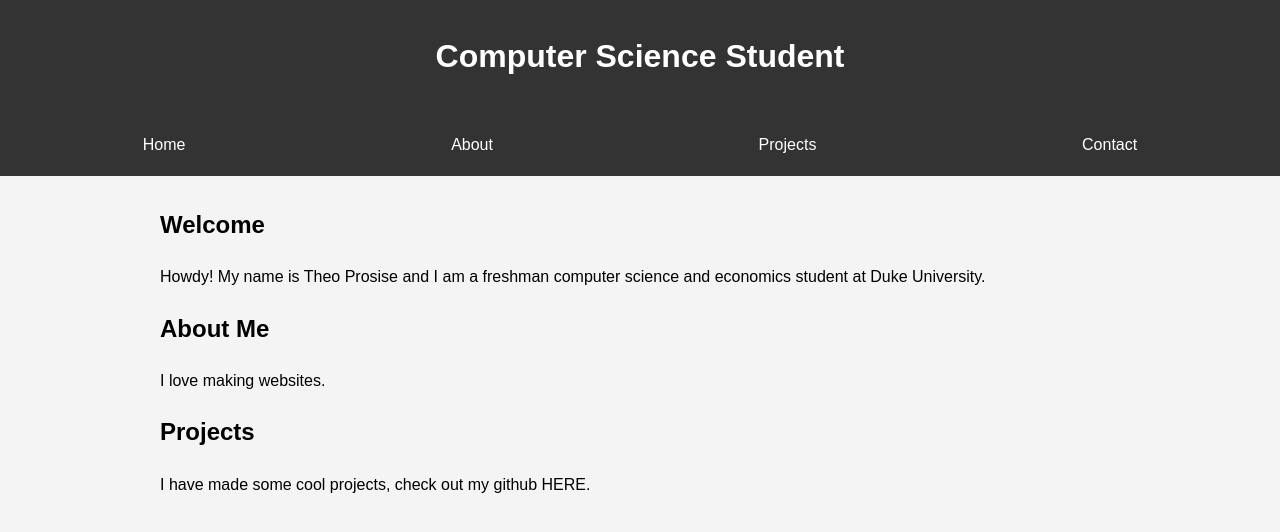
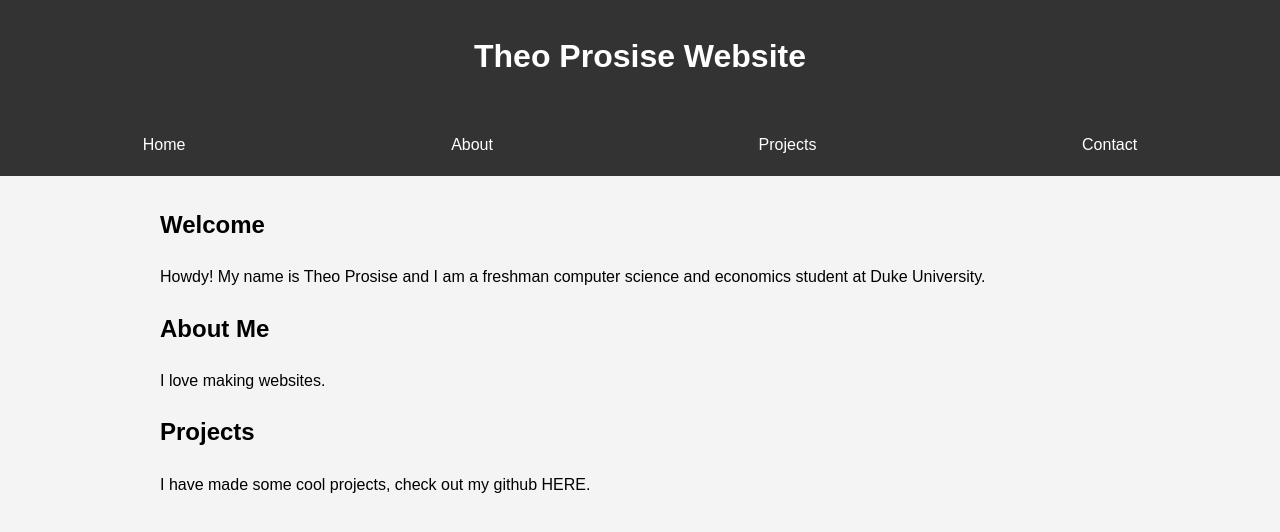
Before and after one commit to theoprosise/theoprosise.github.io, a plain HTML site: page index.html in a window 1280 px wide. Drawn offline with Linux system fonts and the light colour scheme.

Commit message:
Updated landing page

```diff
--- a/index.html
+++ b/index.html
@@ -63,7 +63,7 @@
 </head>
 <body>
     <div class="header">
-        <h1>Computer Science Student</h1>
+        <h1>Theo Prosise Website</h1>
     </div>
 
     <div class="navbar">
```
